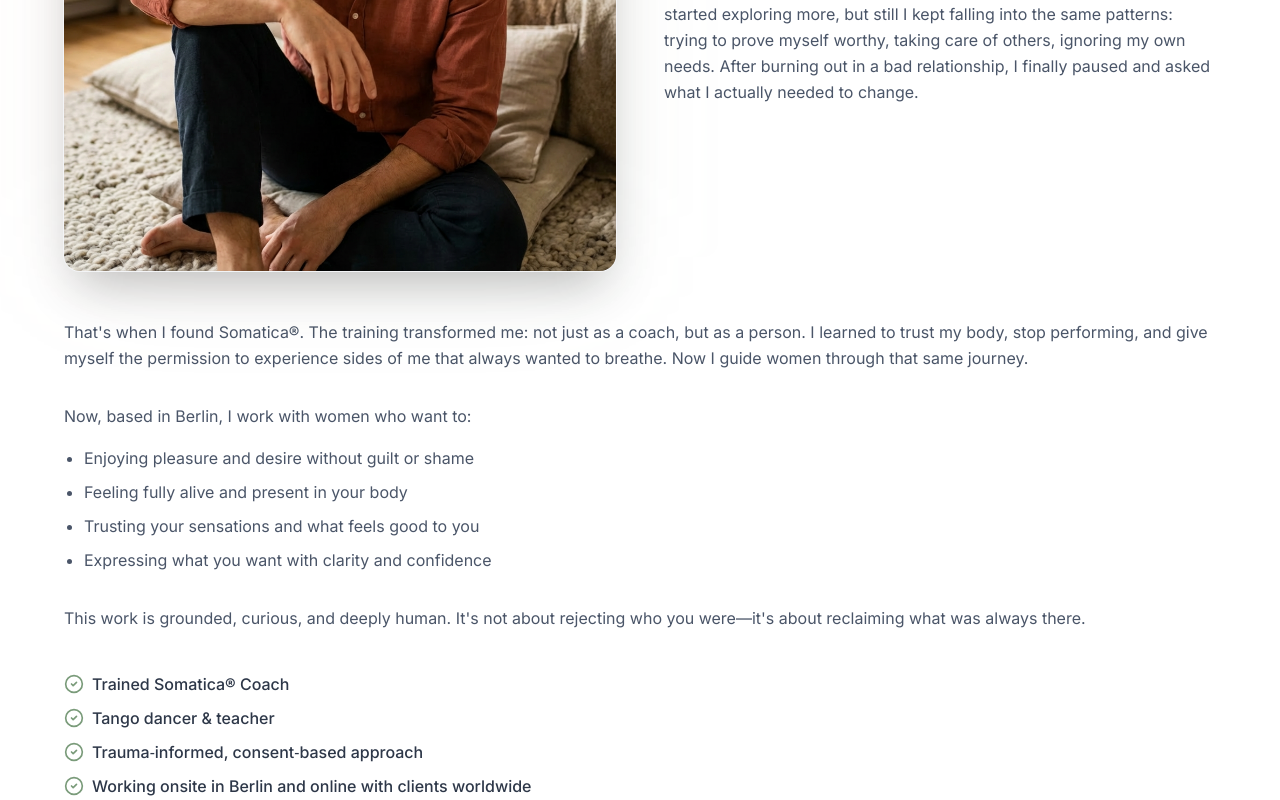
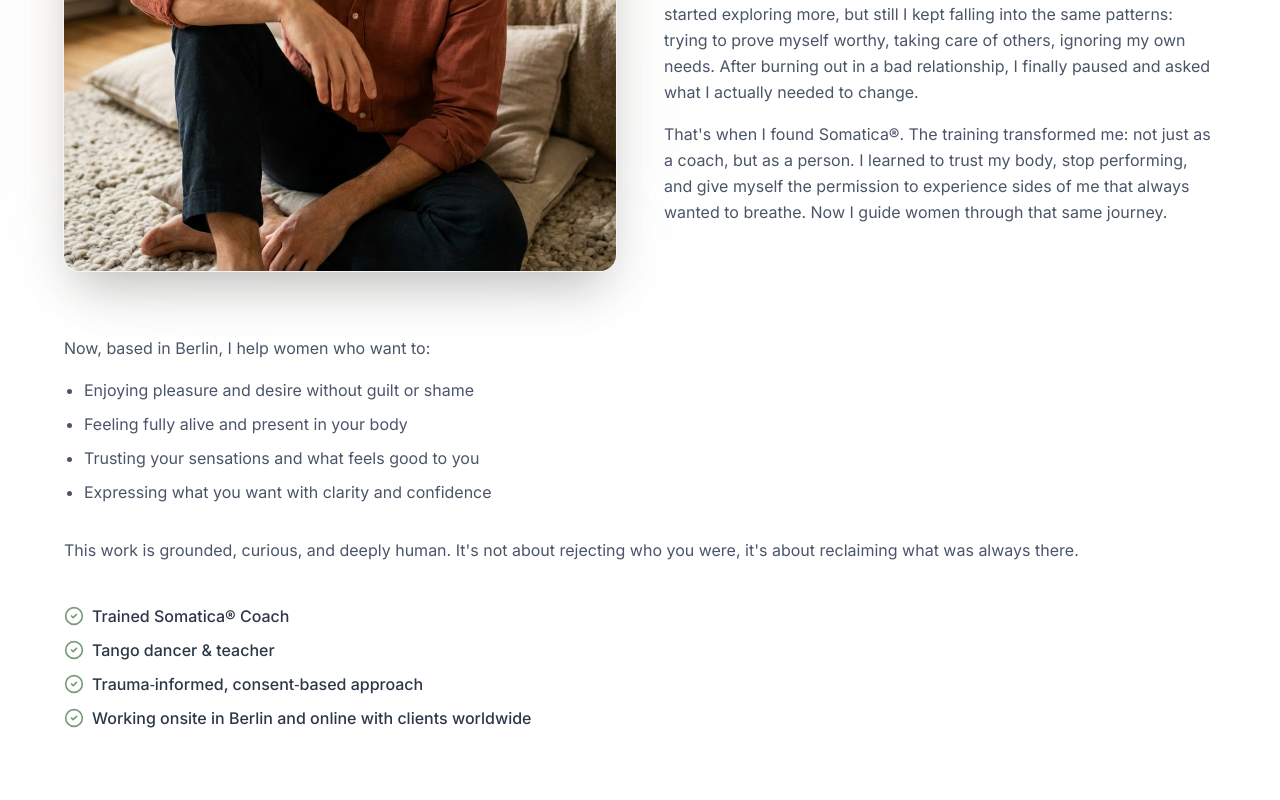
Before and after one commit to gsabato-dev/somatic-website, a Next.js app: page / in a window 1280 px wide. Shown: the part 1300-2100 px from the top of the page. Built offline with nearby package versions, Linux system fonts and the light colour scheme; a web font is replaced by a local one.

Commit message:
fixing typo_v1

```diff
--- a/app/page.tsx
+++ b/app/page.tsx
@@ -168,6 +168,10 @@ export default function Home() {
                 <p>
                   Something opened in me when I moved to Berlin in my early 30s. I started exploring more, but still I kept falling into the same patterns: trying to prove myself worthy, taking care of others, ignoring my own needs. After burning out in a bad relationship, I finally paused and asked what I actually needed to change.
                 </p>
+                <p>
+                That's when I found Somatica®. The training transformed me: not just as a coach, but as a person. I learned to trust my body, stop performing, and give myself the permission to experience sides of me that always wanted to breathe. Now I guide women through that same journey.
+              </p>
+
               </div>
             </div>
           </div>
@@ -175,11 +179,8 @@ export default function Home() {
           {/* Row 2: Paragraph 5 + Remaining Content Full Width */}
           <div className="max-w-6xl mx-auto">
             <div className="space-y-4 text-[#4A5568] leading-relaxed">
-              <p>
-                That's when I found Somatica®. The training transformed me: not just as a coach, but as a person. I learned to trust my body, stop performing, and give myself the permission to experience sides of me that always wanted to breathe. Now I guide women through that same journey.
-              </p>
 
-              <p className="pt-4">Now, based in Berlin, I work with women who want to:</p>
+              <p className="pt-4">Now, based in Berlin, I help women who want to:</p>
               <ul className="space-y-2 ml-5 list-disc">
                 <li>Enjoying pleasure and desire without guilt or shame</li>
                 <li>Feeling fully alive and present in your body</li>
@@ -188,7 +189,7 @@ export default function Home() {
               </ul>
 
               <p className="pt-4">
-                This work is grounded, curious, and deeply human. It's not about rejecting who you were—it's about reclaiming what was always there.
+                This work is grounded, curious, and deeply human. It's not about rejecting who you were, it's about reclaiming what was always there.
               </p>
 
               <div className="pt-6 space-y-2">
@@ -366,7 +367,7 @@ export default function Home() {
             </h2>
             <p className="text-xl leading-relaxed mb-8 text-white/90 drop-shadow-md">
               One free discovery call can change the way you relate to your body, desire, and intimacy. No obligation,
-              no judgment—just a friendly conversation.
+              no judgment, just a friendly conversation.
             </p>
             <div className="flex flex-col sm:flex-row gap-4 justify-center items-center">
               <Button
```
Also changed, not shown: 1 other file (tests, documents, lock files or other folders).
